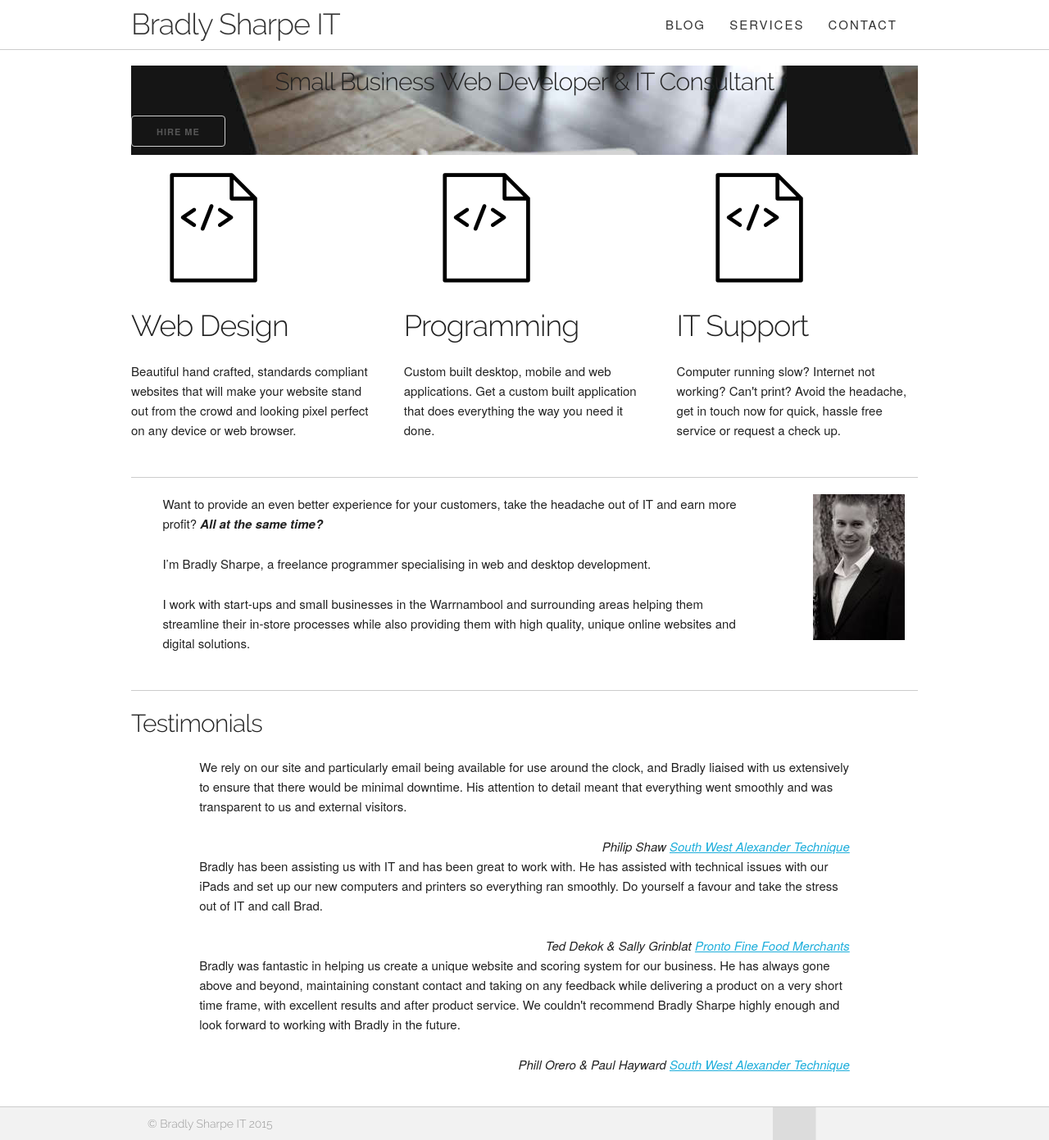
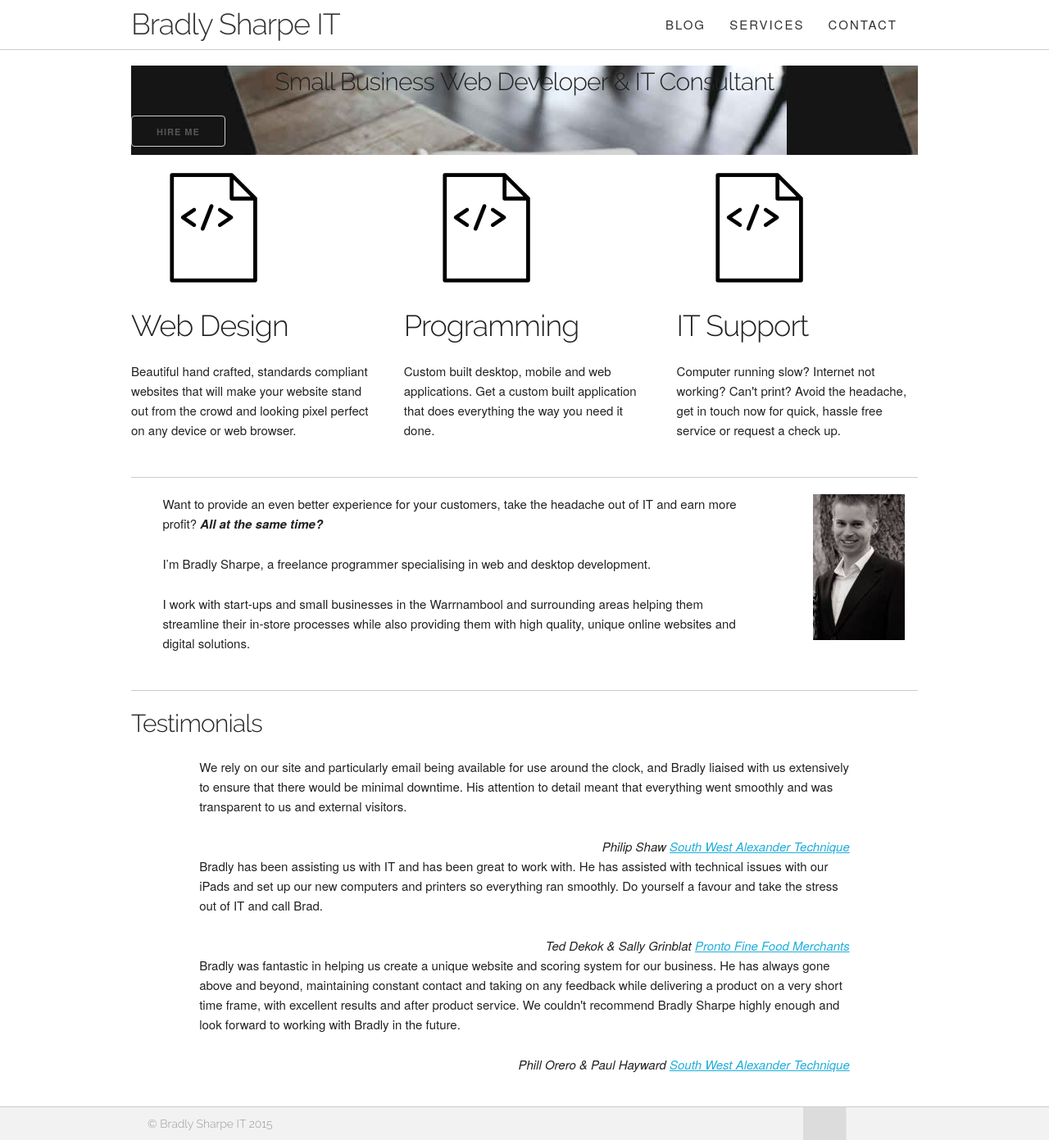
Before and after one commit to BradlySharpe/bradlysharpe.com.au, a Jekyll site: the page built from index.html, in a window 1280 px wide and 1391 px high. Shown: the whole window at 82% size. Built offline with Jekyll 4.4.1, drawn with Linux system fonts in a browser that asks for light colours; grey boxes are pictures that could not be loaded.

Commit message:
Revert "Fix margin in footer"
This reverts commit b53374523b02ca91e02affb0ed63a3fb80a108d5.

```diff
--- a/_includes/critical.scss
+++ b/_includes/critical.scss
@@ -313,9 +313,11 @@ $menu-width: 32rem;
     }
 
     .columns {
-      width: 52%;
+      width: 48%;
+      margin-left: 4%;
       &:first-child {
         width: 48%;
+        margin-left: 0;
       }
     }
   }
```
Also changed, not shown: images/GitHub-Mark-Light-120px-plus.png (deleted), images/social-github.png (deleted), images/social-original.png (deleted).
